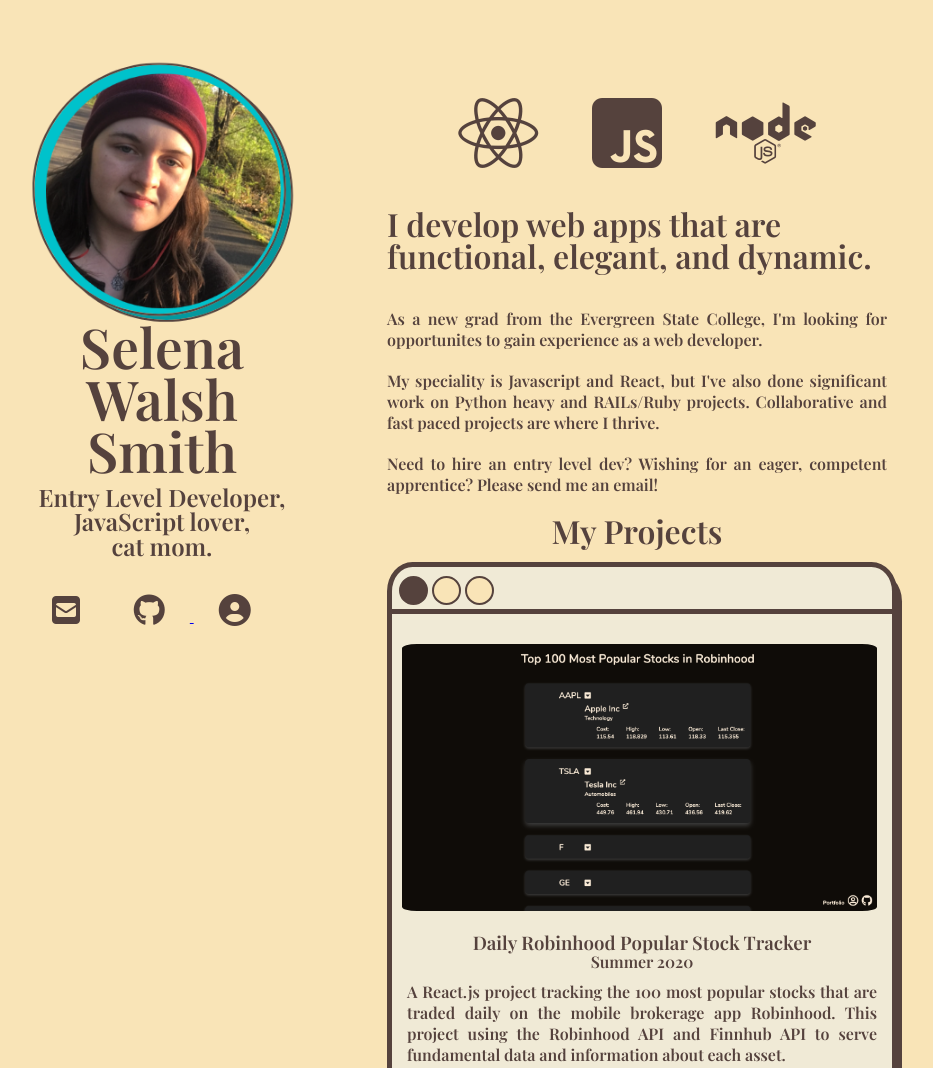
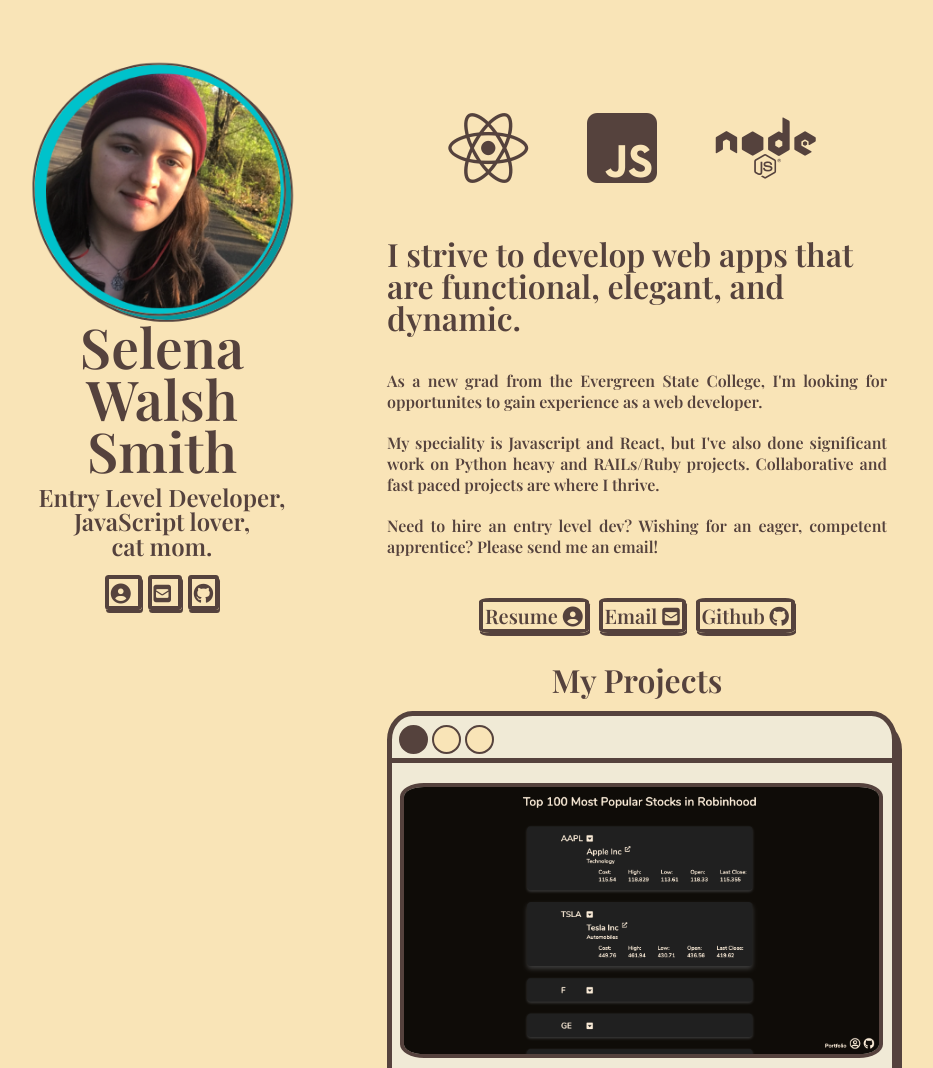
Before and after one commit to selenawalshsmith/resume, a plain HTML site: page index.html in a window 1280 px wide. Shown: the top 1068 px of the page, without its empty margins (183-1116 px from the left). Drawn offline with nearby package versions, Linux system fonts and the light colour scheme.

Commit message:
fixed icon and buttons

```diff
--- a/index.html
+++ b/index.html
@@ -26,30 +26,44 @@
           <h2>Entry Level Developer,</h2>
           <h2>JavaScript lover,</h2>
           <h2>cat mom.</h2>
-            <i class="fas fa-envelope-square fa-2x heading-icon-group">
-              <a href="mailto:selenwalshsmith@gmail.com"></a>
-            </i>
-          <a href="https://github.com/selenawalshsmith">
-          <i class="fab fa-github fa-2x heading-icon-group"></i>
-          </a>
-          <a href="href="Resume.pdf">
-          <i class="fas fa-user-circle fa-2x heading-icon-group"></i>
-          </a>
         </div>
-
+        <div style="text-align: center; padding-top: 10px;">
+          <p style="display: inline;"><a class="btn heading-button" href="Resume.pdf" role="button">
+            <i class="fas fa-user-circle"></i>
+          </a></p>
+          <p style="display: inline;"><a href="mailto:selenwalshsmith@gmail.com" class="btn heading-button" role="button" >
+            <i class="fas fa-envelope-square"></i>
+          </a></p>
+          <p style="display: inline;" ><a class="btn heading-button" href="https://github.com/selenawalshsmith" role="button">
+            <i class="fab fa-github"></i>
+          </a></p>
+      </div>
       </header>
       <section style="text-justify: auto;">
-        <div class="row icon-group">
-          <i class="fab fa-react fa-5x"></i>
-          <i class="fab fa-js-square fa-5x"></i>
-          <i class="fab fa-node fa-5x"></i>
-        </div>
-        <div class="section-heading"> I develop web apps that are functional, elegant, and dynamic.</div>
+      <div class="row icon-group" style="margin-right: 5px; padding: 25px;">
+        <i class="fab fa-react fa-5x" style="margin-right: 5px; padding: 25px;"></i>
+        <i class="fab fa-js-square fa-5x" style="margin-right: 5px; padding: 25px;"></i>
+        <i class="fab fa-node fa-5x" style="margin-right: 5px; padding: 25px;"></i>
+      </div>
+        <div class="section-heading"> I strive to develop web apps that are functional, elegant, and dynamic.</div>
         <br>
         <p class="text-section">As a new grad from the Evergreen State College, I'm looking for opportunites to gain experience as a web developer.</p>
         <p class="text-section">My speciality is Javascript and React, but I've also done significant work on Python heavy and RAILs/Ruby projects. Collaborative and fast paced projects are where I thrive.</p>
         <p class="text-section">Need to hire an entry level dev? Wishing for an eager, competent apprentice? Please send me an email!</p>
-
+        <div style="text-align: center; margin-bottom: 15px; padding-top: 25px;">
+          <p style="display: inline-block;"><a class="btn heading-button" href="Resume.pdf" role="button">
+            Resume
+            <i class="fas fa-user-circle"></i>
+          </a></p>
+          <p style="display: inline-block;"><a href="mailto:selenwalshsmith@gmail.com" class="btn heading-button" role="button">
+            Email
+            <i class="fas fa-envelope-square"></i>
+          </a></p>
+          <p style="display: inline-block;" ><a class="btn heading-button" href="https://github.com/selenawalshsmith" role="button">
+            Github
+            <i class="fab fa-github"></i>
+          </a></p>
+       </div>
         <div class="section-heading" style="text-align: center">
           My Projects
         </div>
@@ -92,7 +106,7 @@
               </p>
               <p class="project-paragraph">
                 A full stack, MERN web app designed to search for, save, and read about books
-                the Google Books Api. Featuring user authentication and REST APIs.
+                using the Google Books Api. Featuring user authentication and REST APIs.
               </p>
               <div style="text-align: center;">
                 <button class="btn" href="https://thereading-list.netlify.app/">Website</button>
--- a/styles.css
+++ b/styles.css
@@ -97,17 +97,26 @@ hr {
   font-size:32px;
   margin-bottom: 15px;
 }
-i {
-  padding: 25px;
-}
 .icon-group {
   padding: 10px;
   text-align: center;
+  margin-right: 5px;
 }
 .heading-icon-group {
   text-align: center;
   align-items: center;
   color:#55423d;
+  text-decoration: none;
+}
+
+.heading-icon {
+  background-color: transparent;
+  outline: none;
+  border: none;
+  cursor: pointer;
+}
+.heading-icon:hover {
+
 }
 .menu-item {
   display: block;
@@ -164,11 +173,14 @@ i {
   border-style: solid;
   border-color: #55423d;
 }
-
 .project-image {
   border-radius: 5%;
   margin: auto;
-  padding: 10px;
+  margin-left: 8px;
+  /*padding: 10px;*/
+  border: 4px;
+  border-style: solid;
+  border-color: #55423d;
 }
 .project-text {
   margin: 10px;
@@ -192,10 +204,12 @@ i {
   font-family: 'Playfair Display', serif;
   font-size: 20px;
   padding: 5px;
+  transition-duration: 0.4s;
 }
 
 .btn:hover{
   cursor: pointer;
+  background-color: #F9E4B7;
 }
 
 .project-paragraph {
@@ -208,3 +222,21 @@ i {
 .text-section {
   text-align: justify !important;
 }
+
+.heading-button {
+  display: inline;
+  margin: 3px !important;
+  width: 3px !important;
+  background-color: #F9E4B7;
+  text-decoration: none;
+  align-items: center;
+  transition-duration: 0.4s;
+  padding: 0px;
+  padding-left: 2px;
+  padding-right: 2px;
+  box-shadow: 1px 3px;
+}
+.heading-button:hover{
+  cursor: pointer;
+  background-color: #ffc0ad;
+}
```
